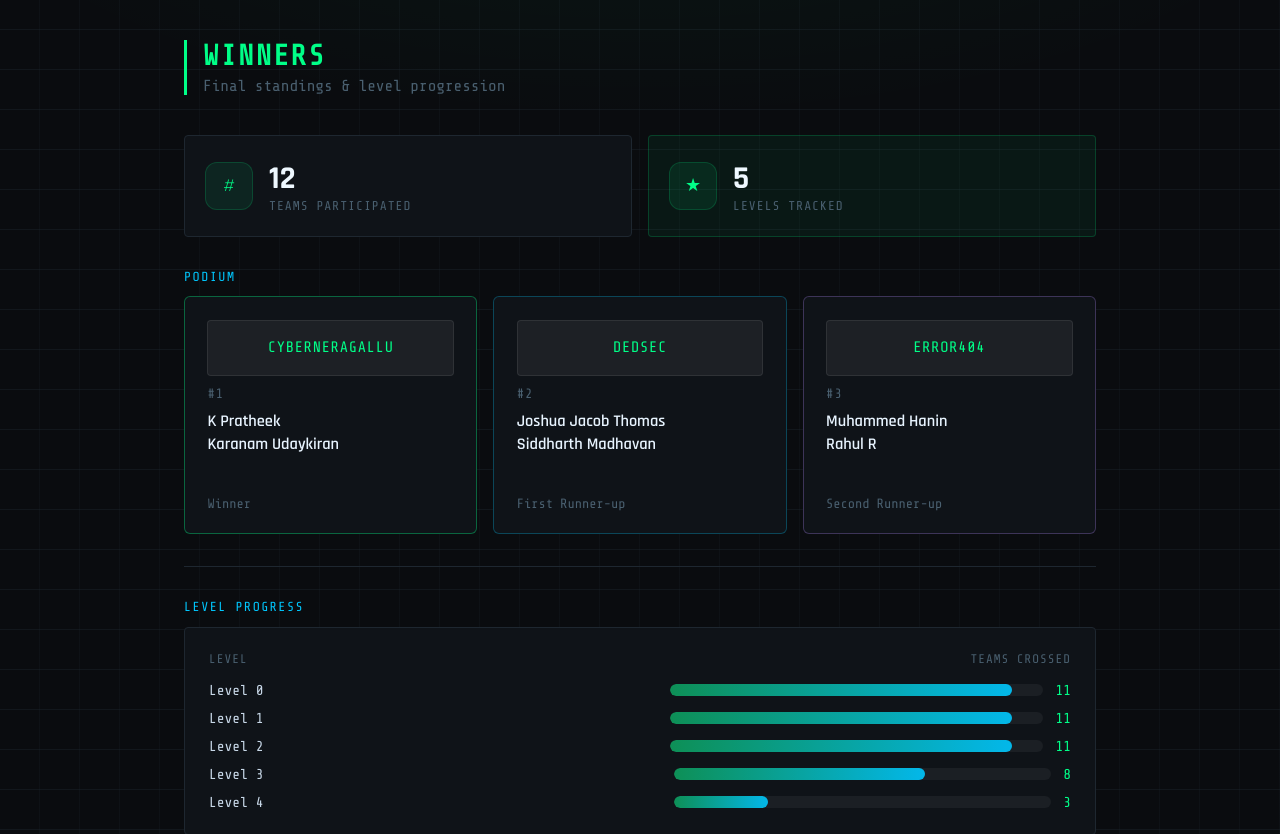
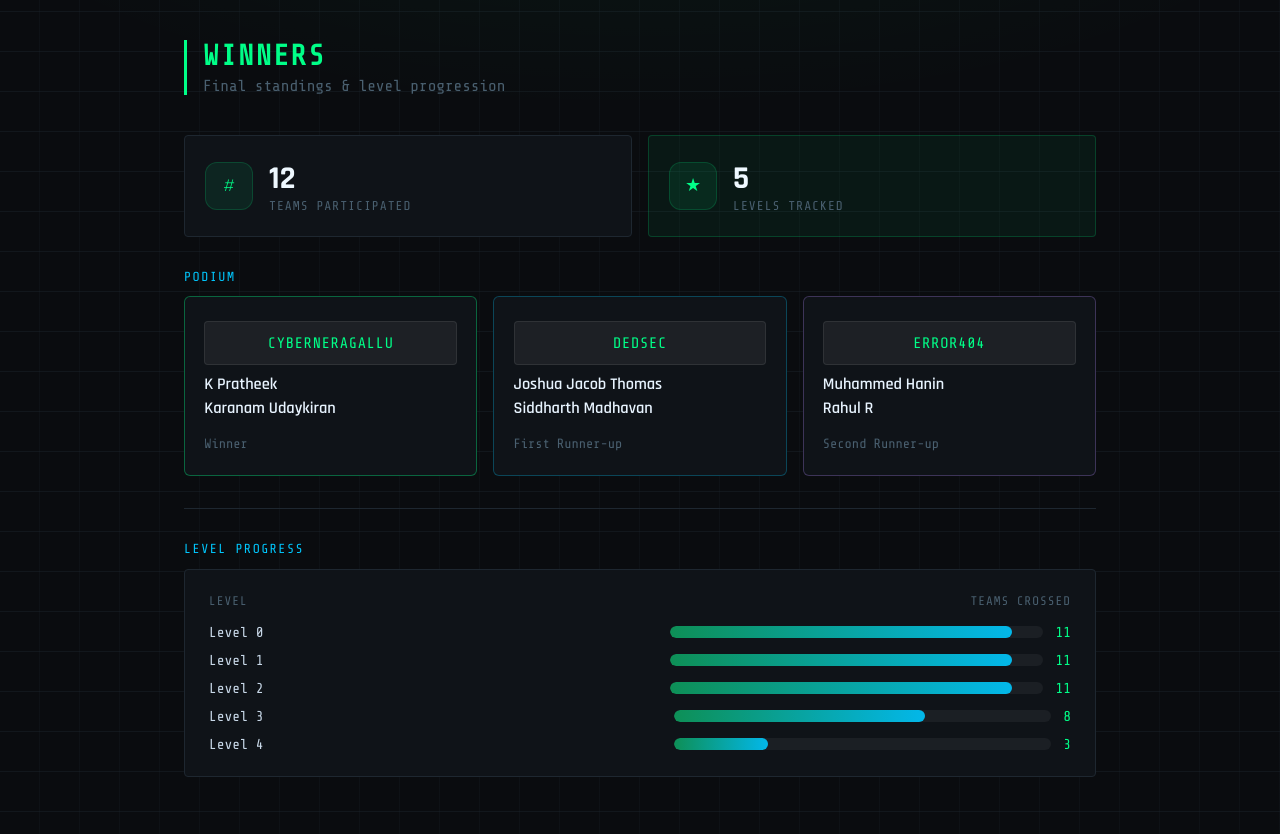
Before and after one commit to Computer-Security-Lab-NITC/Dashboard, a Flask app: page /winners in a window 1280 px wide. Shown: the part 60-894 px from the top of the page. Run offline with Flask 3, Linux system fonts and the light colour scheme.

Commit message:
[fix] removed rank

```diff
--- a/templates/winners.html
+++ b/templates/winners.html
@@ -82,10 +82,10 @@
     background: var(--panel);
     border: 1px solid var(--border);
     border-radius: 6px;
-    padding: 1.4rem;
+    padding: 1.5rem 1.2rem;
     display: grid;
-    grid-template-rows: auto auto minmax(4.6rem, auto) auto;
-    gap: 0.65rem;
+    grid-template-rows: auto minmax(3.2rem, auto) auto;
+    gap: 0.6rem;
     animation: fadeUp 0.4s ease both;
   }
 
@@ -95,7 +95,7 @@
 
   .winner-photo {
     width: 100%;
-    min-height: 56px;
+    min-height: 44px;
     border-radius: 4px;
     display: grid;
     place-items: center;
@@ -106,7 +106,7 @@
     line-height: 1.3;
     text-align: center;
     overflow-wrap: anywhere;
-    padding: 0.65rem;
+    padding: 0.5rem 0.7rem;
     border: 1px solid rgba(255,255,255,0.08);
     text-transform: uppercase;
     letter-spacing: 0.8px;
@@ -125,7 +125,7 @@
     display: grid;
     gap: 0.25rem;
     align-content: start;
-    min-height: 4.6rem;
+    min-height: 3.2rem;
   }
 
   .winner-member {
@@ -240,7 +240,6 @@
     <div class="winner-photo" aria-hidden="true">
       <span>{{ team.team_name }}</span>
     </div>
-    <div class="winner-rank">#{{ team.rank }}</div>
     <div class="winner-members" aria-label="Team members">
       {% for member in team["members"] %}
         <div class="winner-member">{{ member }}</div>
```
